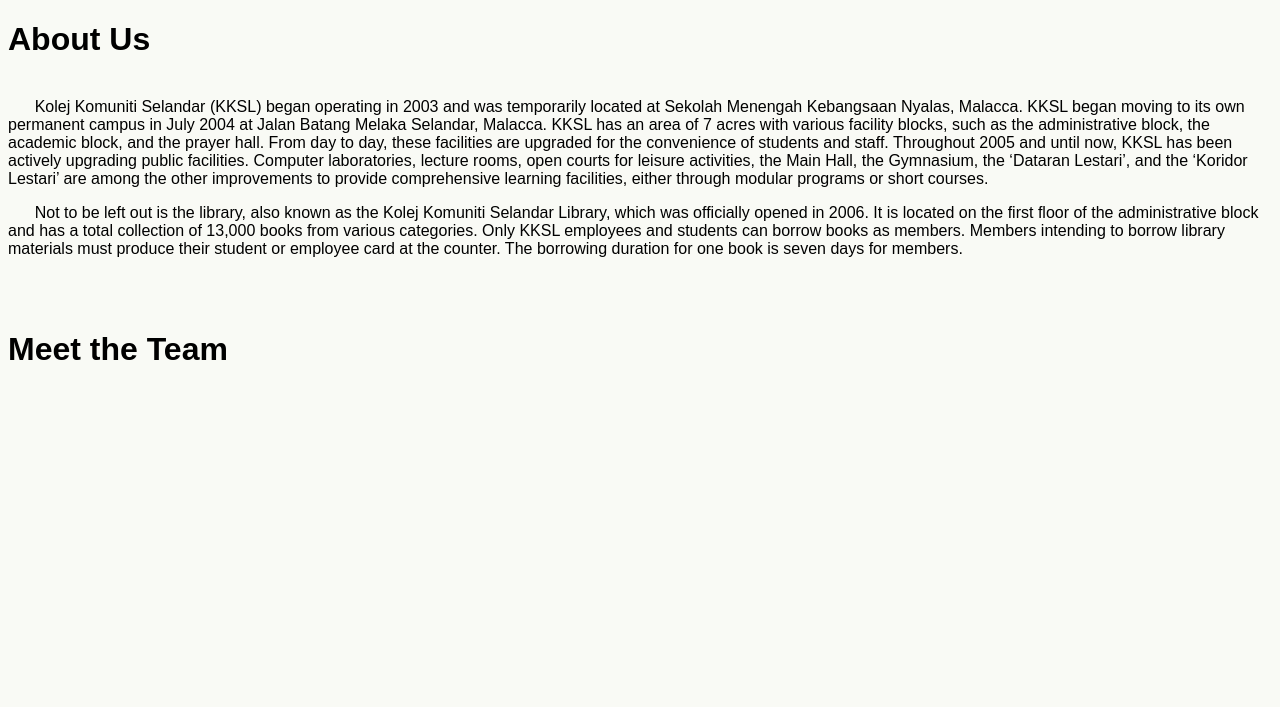
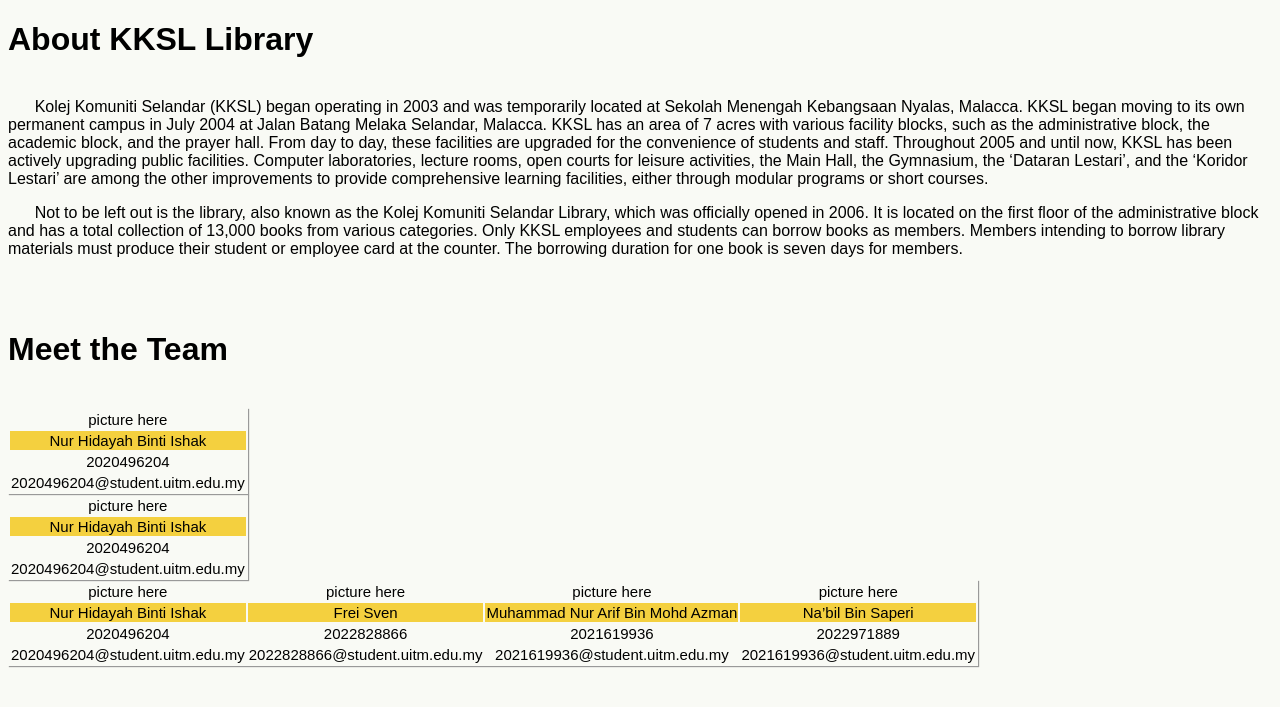
Before and after one commit to 2022828866-svenfrei/csc574-library-system, a PHP site: page /about.php in a window 1280 px wide. Shown: the top 707 px of the page. Run offline with PHP 8.4, Linux system fonts and the light colour scheme.

Commit message:
meet the team progress

```diff
--- a/sites/about.php
+++ b/sites/about.php
@@ -1,8 +1,15 @@
 <!DOCTYPE html>
 <html>
-    <head><link rel="stylesheet" type="text/css" href="css/mystyle.css"> <!--link to mystyle.css --></head>
+    <head><link rel="stylesheet" type="text/css" href="css/mystyle.css"> <!--link to mystyle.css -->
+<style>
+    table { box-shadow: 1px 1px 1px #999; }
+    th, td {
+    font-size: 15px;
+  }
+</style>
+</head>
     <body>
-  <p><h1> About Us</h1><br>
+  <p><h1> About KKSL Library</h1><br>
   &nbsp&nbsp&nbsp&nbsp&nbsp&nbspKolej Komuniti Selandar (KKSL) began operating in 2003 and was temporarily located at
 Sekolah Menengah Kebangsaan Nyalas, Malacca. KKSL began moving to its own permanent
 campus in July 2004 at Jalan Batang Melaka Selandar, Malacca. KKSL has an area of 7 acres with
@@ -21,6 +28,73 @@ student or employee card at the counter. The borrowing duration for one book is
 members. </p><br><br>
 
 <p><h1> Meet the Team</h1><br>
+<table>
+<tr align="center">
+        <td>picture here</td>
+
+</tr>
+<tr align="center" bgcolor="#F4D03F"  >
+        <td>Nur Hidayah Binti Ishak</td>
+
+</tr>
+<tr align="center">
+        <td>2020496204</td>
+
+</tr>
+<tr align="center">
+        <td>2020496204@student.uitm.edu.my</td>
+
+</tr>
+</table>
+<table>
+<tr align="center">
+        <td>picture here</td>
+
+</tr>
+<tr align="center" bgcolor="#F4D03F"  >
+        <td>Nur Hidayah Binti Ishak</td>
+
+</tr>
+<tr align="center">
+        <td>2020496204</td>
+
+</tr>
+<tr align="center">
+        <td>2020496204@student.uitm.edu.my</td>
+
+</tr>
+</table>
+<table>
+<tr align="center">
+        <td>picture here</td>
+        <td>picture here</td>
+        <td>picture here</td>
+        <td>picture here</td>
+</tr>
+<tr align="center" bgcolor="#F4D03F"  >
+        <td>Nur Hidayah Binti Ishak</td>
+        <td>Frei Sven</td>
+        <td>Muhammad Nur Arif Bin Mohd Azman</td>
+        <td>Na’bil Bin Saperi</td>
+</tr>
+<tr align="center">
+        <td>2020496204</td>
+        <td>2022828866</td>
+        <td>2021619936</td>
+        <td>2022971889</td>
+</tr>
+<tr align="center">
+        <td>2020496204@student.uitm.edu.my</td>
+        <td>2022828866@student.uitm.edu.my </td>
+        <td>2021619936@student.uitm.edu.my </td>
+        <td>2021619936@student.uitm.edu.my </td>
+</tr>
+</table>
+
+
+
+
+
 
     </body>
 </html>
--- a/sites/css/mystyle.css
+++ b/sites/css/mystyle.css
@@ -8,6 +8,8 @@ body{background-color: #F9FAF5;
   .p {
     font-size: 0.7em;
   }
+
+
 
   .categoryline {border-bottom:0.5px dotted grey ;}
 
```
